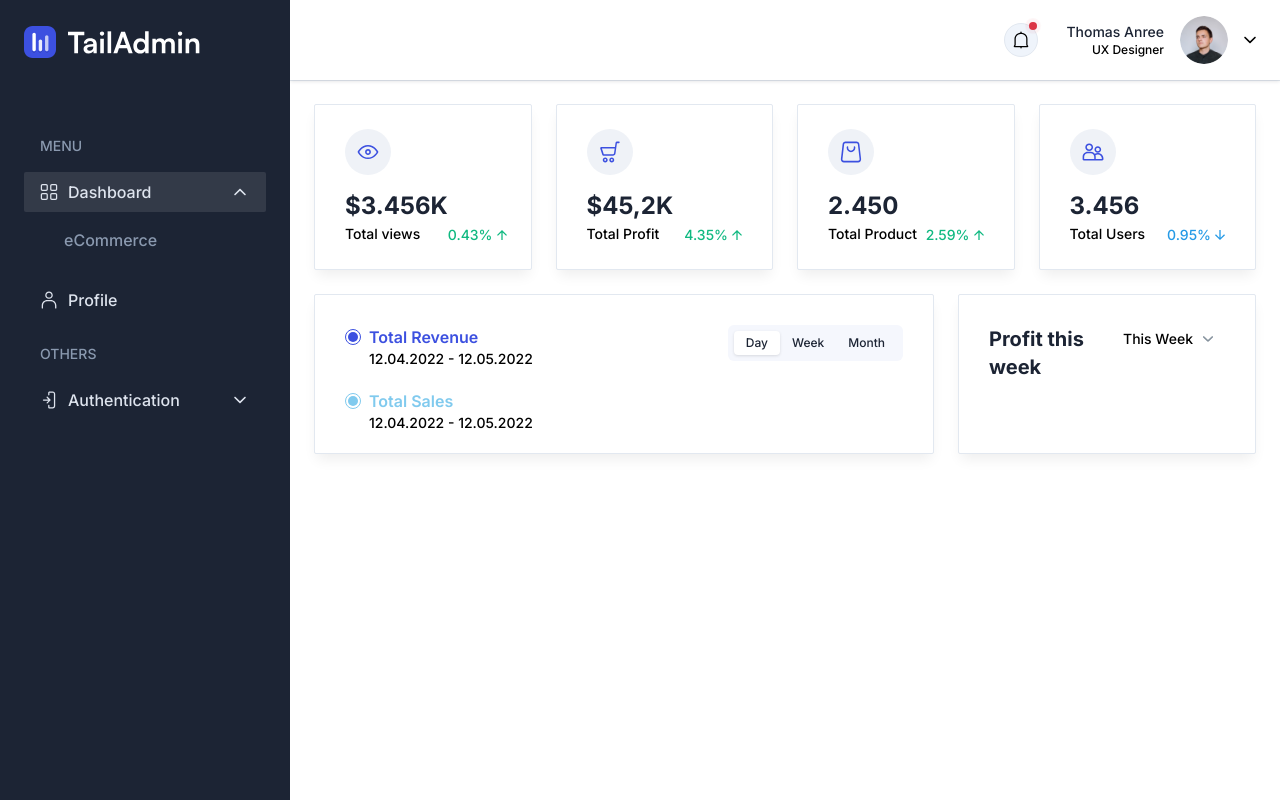
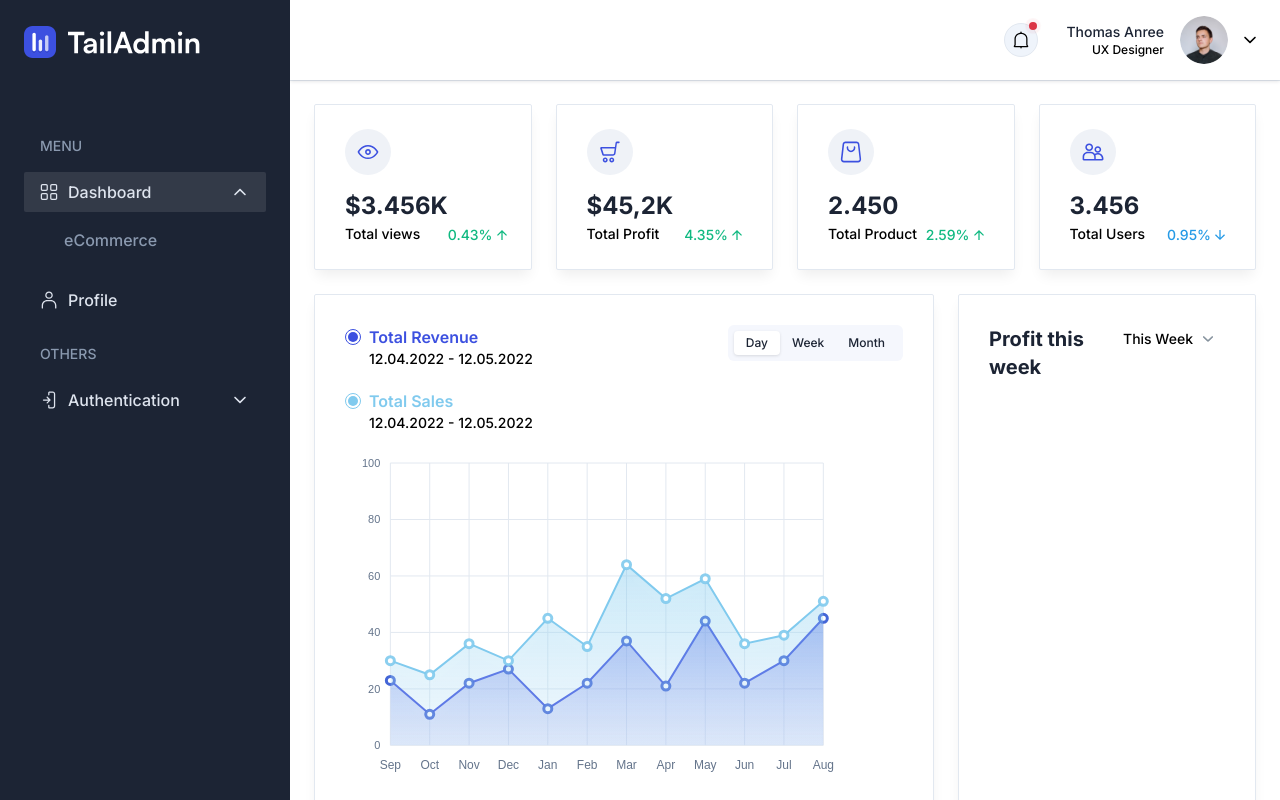
Before and after one commit to dsbraydev/tg-dash, a Next.js app: page / in a window 1280 px wide. Built offline with nearby package versions, Linux system fonts and the light colour scheme.

Commit message:
added charts from apex

```diff
--- a/app/components/Dashboard/ChartOne.tsx
+++ b/app/components/Dashboard/ChartOne.tsx
@@ -1,6 +1,12 @@
+"use client";
 import React from "react";
+import { SERIES, OPTIONS } from "./data";
+import dynamic from "next/dynamic";
+import "../../../public/style.css";
 
 const ChartOne = () => {
+  const Chart = dynamic(() => import("react-apexcharts"), { ssr: false });
+
   return (
     <div className="col-span-12 rounded-sm border border-stroke bg-white px-5 pt-7.5 pb-5 shadow-default dark:border-strokedark dark:bg-boxdark sm:px-7.5 xl:col-span-8">
       <div className="flex flex-wrap items-start justify-between gap-3 sm:flex-nowrap">
@@ -39,7 +45,14 @@ const ChartOne = () => {
         </div>
       </div>
       <div>
-        <div id="chartOne" className="-ml-5"></div>
+        <Chart
+          type="area"
+          // @ts-ignore
+          options={OPTIONS}
+          series={SERIES}
+          height={200}
+          width={500}
+        />
       </div>
     </div>
   );
--- /dev/null
+++ b/app/components/Dashboard/data.ts
@@ -0,0 +1,127 @@
+export const SERIES = [
+    {
+        name: "Product One",
+        data: [23, 11, 22, 27, 13, 22, 37, 21, 44, 22, 30, 45],
+    },
+
+    {
+        name: "Product Two",
+        data: [30, 25, 36, 30, 45, 35, 64, 52, 59, 36, 39, 51],
+    },
+];
+
+export const OPTIONS = {
+    chart: {
+        id: "asd"
+    },
+    legend: {
+        show: false,
+        position: "top",
+        horizontalAlign: "left",
+    },
+    colors: ["#3C50E0", "#80CAEE"],
+    chart: {
+        fontFamily: "Satoshi, sans-serif",
+        height: 335,
+        type: "area",
+        dropShadow: {
+            enabled: true,
+            color: "#623CEA14",
+            top: 10,
+            blur: 4,
+            left: 0,
+            opacity: 0.1,
+        },
+
+        toolbar: {
+            show: false,
+        },
+    },
+    responsive: [
+        {
+            breakpoint: 1024,
+            options: {
+                chart: {
+                    height: 300,
+                },
+            },
+        },
+        {
+            breakpoint: 1366,
+            options: {
+                chart: {
+                    height: 350,
+                },
+            },
+        },
+    ],
+    stroke: {
+        width: [2, 2],
+        curve: "straight",
+    },
+    labels: {
+        show: false,
+        position: "top",
+    },
+    grid: {
+        xaxis: {
+            lines: {
+                show: true,
+            },
+        },
+        yaxis: {
+            lines: {
+                show: true,
+            },
+        },
+    },
+    dataLabels: {
+        enabled: false,
+    },
+    markers: {
+        size: 4,
+        colors: "#fff",
+        strokeColors: ["#3056D3", "#80CAEE"],
+        strokeWidth: 3,
+        strokeOpacity: 0.9,
+        strokeDashArray: 0,
+        fillOpacity: 1,
+        discrete: [],
+        hover: {
+            size: undefined,
+            sizeOffset: 5,
+        },
+    },
+    xaxis: {
+        type: "category",
+        categories: [
+            "Sep",
+            "Oct",
+            "Nov",
+            "Dec",
+            "Jan",
+            "Feb",
+            "Mar",
+            "Apr",
+            "May",
+            "Jun",
+            "Jul",
+            "Aug",
+        ],
+        axisBorder: {
+            show: false,
+        },
+        axisTicks: {
+            show: false,
+        },
+    },
+    yaxis: {
+        title: {
+            style: {
+                fontSize: "0px",
+            },
+        },
+        min: 0,
+        max: 100,
+    },
+};
--- a/app/globals.css
+++ b/app/globals.css
@@ -3,8 +3,3 @@
 @tailwind utilities;
 
 @import url("https://fonts.googleapis.com/css2?family=Inter:wght@100;200;300;400;500;600;700;800;900&display=swap");
-
-
-.tableCheckbox:checked ~ div span {
-    @apply opacity-100;
-  }
--- a/app/signup/page.tsx
+++ b/app/signup/page.tsx
@@ -1,4 +1,5 @@
 import SignUp from "../components/Auth/SignUp";
+
 const SignUpPage = () => {
   return <SignUp />;
 };
--- a/package.json
+++ b/package.json
@@ -9,8 +9,10 @@
     "lint": "next lint"
   },
   "dependencies": {
+    "apexcharts": "^3.44.2",
     "next": "14.0.3",
     "react": "^18",
+    "react-apexcharts": "^1.4.1",
     "react-dom": "^18",
     "swr": "^2.2.4"
   },
--- /dev/null
+++ b/public/style.css
@@ -0,0 +1,135 @@
+/* third-party libraries CSS */
+.tableCheckbox:checked ~ div span {
+    @apply opacity-100;
+  }
+  .tableCheckbox:checked ~ div {
+    @apply border-primary bg-primary;
+  }
+
+  .apexcharts-legend-text {
+    @apply !text-body dark:!text-bodydark;
+  }
+  .apexcharts-text {
+    @apply !fill-body dark:!fill-bodydark;
+  }
+  .apexcharts-xcrosshairs {
+    @apply !fill-stroke dark:!fill-strokedark;
+  }
+  .apexcharts-gridline {
+    @apply !stroke-stroke dark:!stroke-strokedark;
+  }
+  .apexcharts-series.apexcharts-pie-series path {
+    @apply dark:!stroke-transparent;
+  }
+  .apexcharts-legend-series {
+    @apply !inline-flex gap-1.5;
+  }
+  .apexcharts-tooltip.apexcharts-theme-light {
+    @apply dark:!border-strokedark dark:!bg-boxdark;
+  }
+  .apexcharts-tooltip.apexcharts-theme-light .apexcharts-tooltip-title {
+    @apply dark:!border-strokedark dark:!bg-meta-4;
+  }
+  .apexcharts-xaxistooltip,
+  .apexcharts-yaxistooltip {
+    @apply dark:!border-meta-4 dark:!bg-meta-4 dark:!text-bodydark1;
+  }
+  .apexcharts-xaxistooltip-bottom:after {
+    @apply dark:!border-b-meta-4;
+  }
+  .apexcharts-xaxistooltip-bottom:before {
+    @apply dark:!border-b-meta-4;
+  }
+
+  .flatpickr-day.selected {
+    @apply border-primary bg-primary hover:border-primary hover:bg-primary;
+  }
+  .flatpickr-months .flatpickr-prev-month:hover svg,
+  .flatpickr-months .flatpickr-next-month:hover svg {
+    @apply fill-primary;
+  }
+  .flatpickr-calendar.arrowTop:before {
+    @apply dark:!border-b-boxdark;
+  }
+  .flatpickr-calendar.arrowTop:after {
+    @apply dark:!border-b-boxdark;
+  }
+  .flatpickr-calendar {
+    @apply !p-6 dark:!bg-boxdark dark:!text-bodydark dark:!shadow-8 2xsm:!w-auto;
+  }
+  .flatpickr-day {
+    @apply dark:!text-bodydark dark:hover:!bg-meta-4 dark:hover:!border-meta-4;
+  }
+  .flatpickr-months .flatpickr-prev-month,
+  .flatpickr-months .flatpickr-next-month {
+    @apply !top-7 dark:!fill-white dark:!text-white;
+  }
+  .flatpickr-months .flatpickr-prev-month.flatpickr-prev-month,
+  .flatpickr-months .flatpickr-next-month.flatpickr-prev-month {
+    @apply !left-7;
+  }
+  .flatpickr-months .flatpickr-prev-month.flatpickr-next-month,
+  .flatpickr-months .flatpickr-next-month.flatpickr-next-month {
+    @apply !right-7;
+  }
+  span.flatpickr-weekday,
+  .flatpickr-months .flatpickr-month {
+    @apply dark:!fill-white dark:!text-white;
+  }
+  .flatpickr-day.inRange {
+    @apply dark:!border-meta-4 dark:!bg-meta-4 dark:!shadow-7;
+  }
+  .flatpickr-day.selected,
+  .flatpickr-day.startRange,
+  .flatpickr-day.selected,
+  .flatpickr-day.endRange {
+    @apply dark:!text-white;
+  }
+
+  .map-btn .jvm-zoom-btn {
+    @apply flex h-7.5 w-7.5 items-center justify-center rounded border border-stroke bg-white px-0 pt-0 pb-0.5 text-2xl leading-none text-body hover:border-primary hover:bg-primary hover:text-white dark:border-strokedark dark:text-bodydark dark:hover:border-primary dark:hover:text-white;
+  }
+  .mapOne .jvm-zoom-btn {
+    @apply left-auto top-auto bottom-0;
+  }
+  .mapOne .jvm-zoom-btn.jvm-zoomin {
+    @apply right-10;
+  }
+  .mapOne .jvm-zoom-btn.jvm-zoomout {
+    @apply right-0;
+  }
+  .mapTwo .jvm-zoom-btn {
+    @apply top-auto bottom-0;
+  }
+  .mapTwo .jvm-zoom-btn.jvm-zoomin {
+    @apply left-0;
+  }
+  .mapTwo .jvm-zoom-btn.jvm-zoomout {
+    @apply left-10;
+  }
+
+  .taskCheckbox:checked ~ .box span {
+    @apply opacity-100;
+  }
+  .taskCheckbox:checked ~ p {
+    @apply line-through;
+  }
+  .taskCheckbox:checked ~ .box {
+    @apply border-primary bg-primary dark:border-primary;
+  }
+
+  .custom-input-date::-webkit-calendar-picker-indicator {
+    background-position: center;
+    background-repeat: no-repeat;
+    background-size: 20px;
+  }
+  .custom-input-date-1::-webkit-calendar-picker-indicator {
+    background-image: url(../public/images/icon/icon-calendar.svg);
+  }
+  .custom-input-date-2::-webkit-calendar-picker-indicator {
+    background-image: url(../public/images/icon/icon-arrow-down.svg);
+  }
+
+  [x-cloak] {
+    display: none !important;
+  }
```
Also changed, not shown: 1 other file (tests, documents, lock files or other folders).
